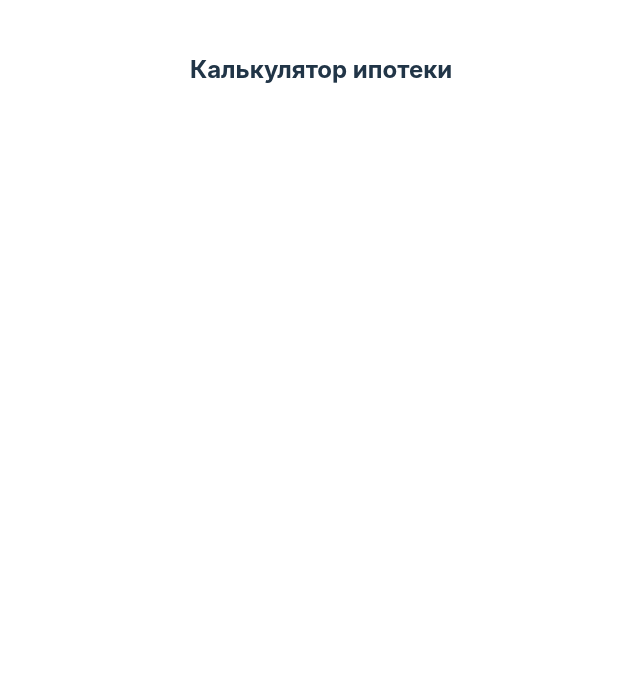
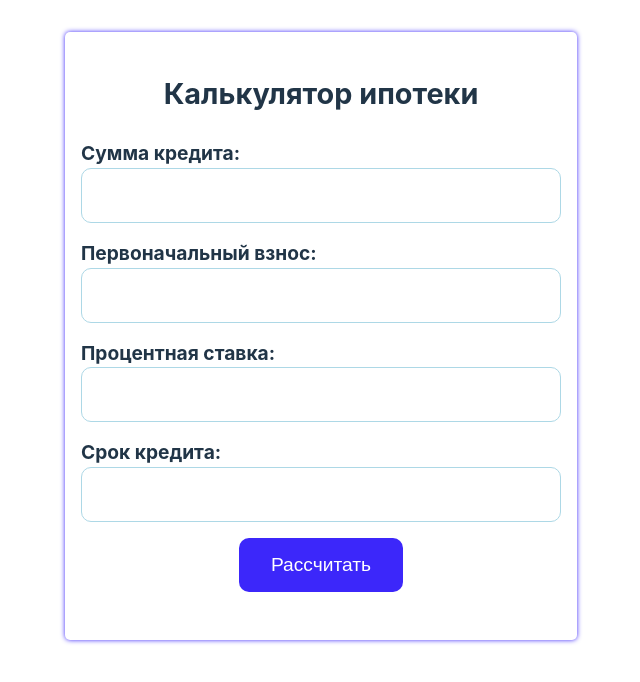
Before and after one commit to Samaelish/Mortgage-Calculator, a React (Vite) app: page / in a window 1280 px wide. Shown: the top 682 px of the page, without its empty margins (319-959 px from the left). Built offline with nearby package versions, Linux system fonts and the light colour scheme.

Commit message:
imported MC component and cleaned App component

```diff
--- a/src/App.jsx
+++ b/src/App.jsx
@@ -1,16 +1,9 @@
-import { useState } from 'react'
-import reactLogo from './assets/react.svg'
-import viteLogo from '/vite.svg'
+import MortgageCalculator from './components/MortgageCalculator'
+
 import './App.css'
 
 function App() {
-  const [count, setCount] = useState(0)
-
-  return (
-    <>
-      <h2>Калькулятор ипотеки</h2>
-    </>
-  )
+  return <MortgageCalculator />
 }
 
 export default App
```
